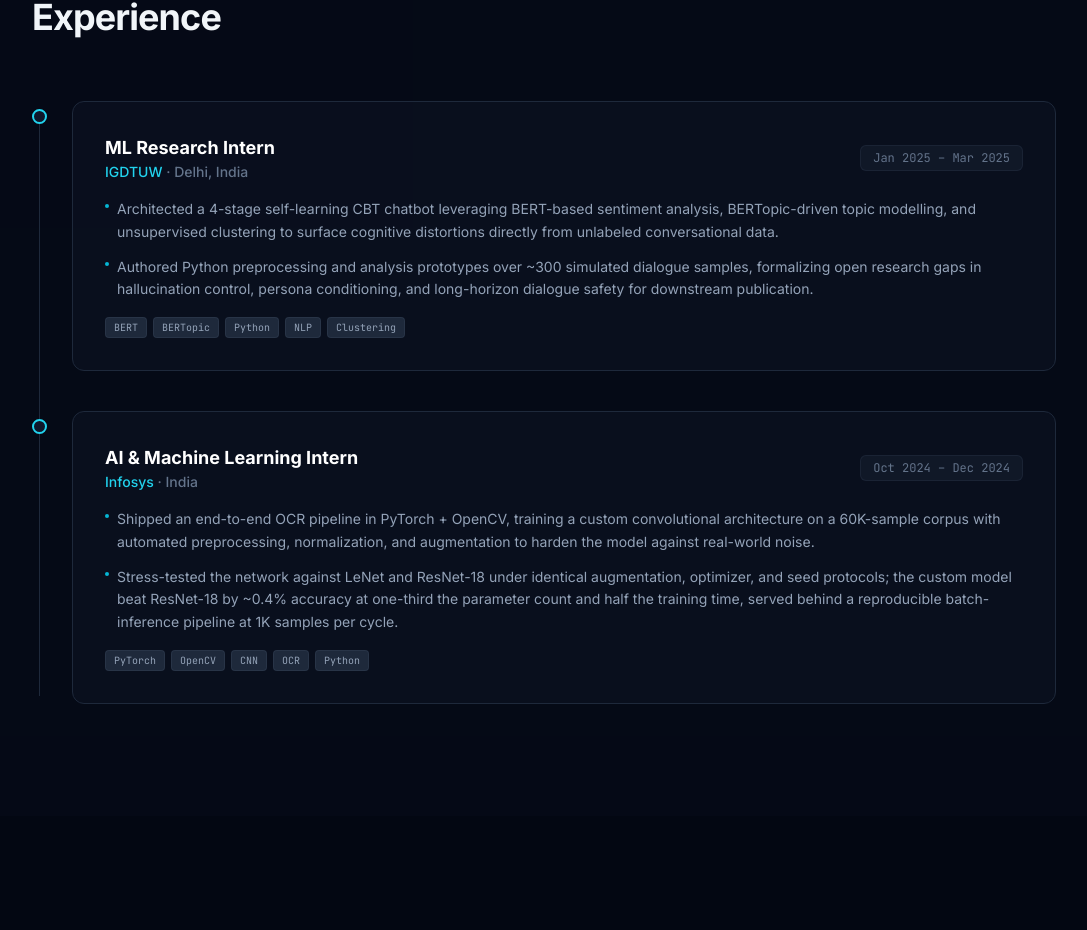
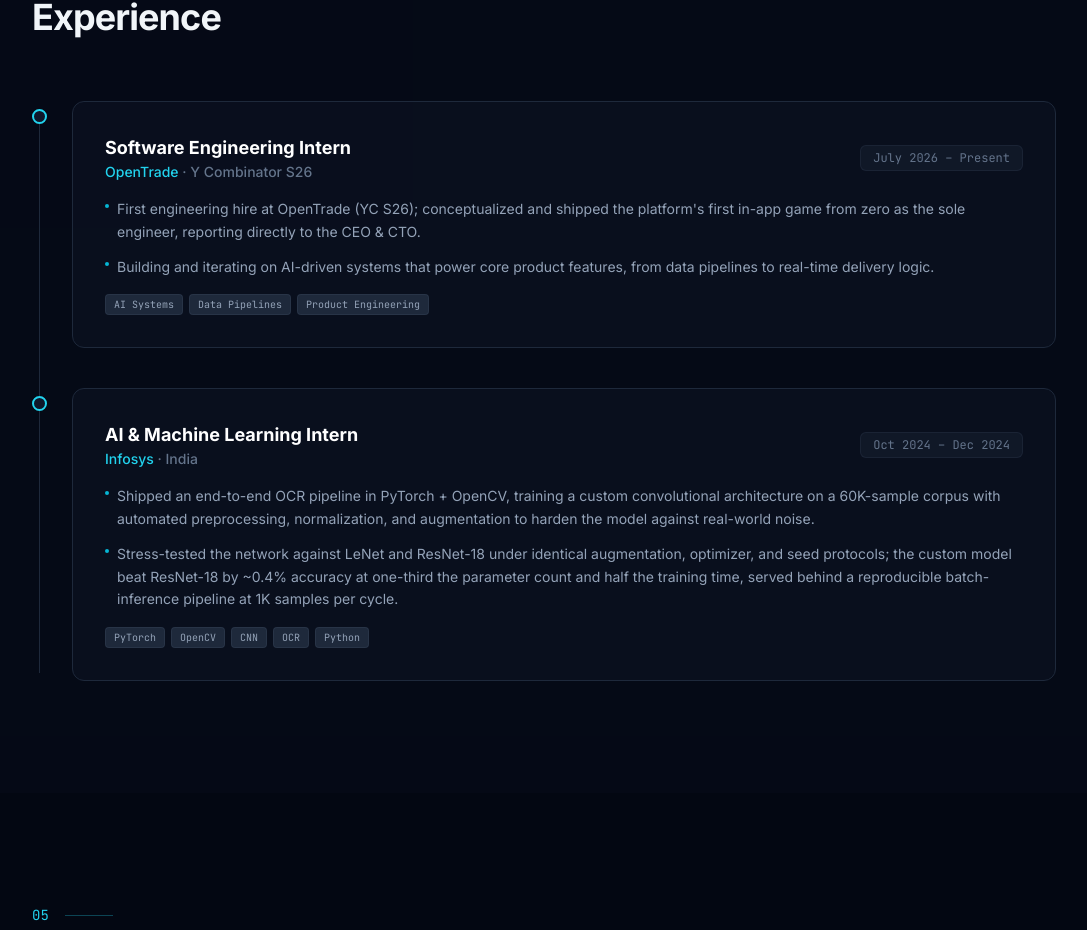
Before and after one commit to VaibhavKanojia3773/Portfolio, a Next.js app: page / in a window 1280 px wide. Shown: the part 5511-6441 px from the top of the page, without its empty margins (96-1183 px from the left). Built offline with nearby package versions, Linux system fonts and the light colour scheme.

Commit message:
content: update experience section and resume PDF
Replace IGDTUW ML research internship with current OpenTrade
(YC S26) software engineering internship; update downloadable
resume to the latest version.

```diff
--- a/src/data/experience.ts
+++ b/src/data/experience.ts
@@ -10,16 +10,16 @@ export interface Experience {
 
 export const experiences: Experience[] = [
   {
-    id: "igdtuw",
-    role: "ML Research Intern",
-    organization: "IGDTUW",
-    location: "Delhi, India",
-    duration: "Jan 2025 – Mar 2025",
+    id: "opentrade",
+    role: "Software Engineering Intern",
+    organization: "OpenTrade",
+    location: "Y Combinator S26",
+    duration: "July 2026 – Present",
     highlights: [
-      "Architected a 4-stage self-learning CBT chatbot leveraging BERT-based sentiment analysis, BERTopic-driven topic modelling, and unsupervised clustering to surface cognitive distortions directly from unlabeled conversational data.",
-      "Authored Python preprocessing and analysis prototypes over ~300 simulated dialogue samples, formalizing open research gaps in hallucination control, persona conditioning, and long-horizon dialogue safety for downstream publication.",
+      "First engineering hire at OpenTrade (YC S26); conceptualized and shipped the platform's first in-app game from zero as the sole engineer, reporting directly to the CEO & CTO.",
+      "Building and iterating on AI-driven systems that power core product features, from data pipelines to real-time delivery logic.",
     ],
-    techUsed: ["BERT", "BERTopic", "Python", "NLP", "Clustering"],
+    techUsed: ["AI Systems", "Data Pipelines", "Product Engineering"],
   },
   {
     id: "infosys",
```
Also changed, not shown: 1 other file (tests, documents, lock files or other folders).
